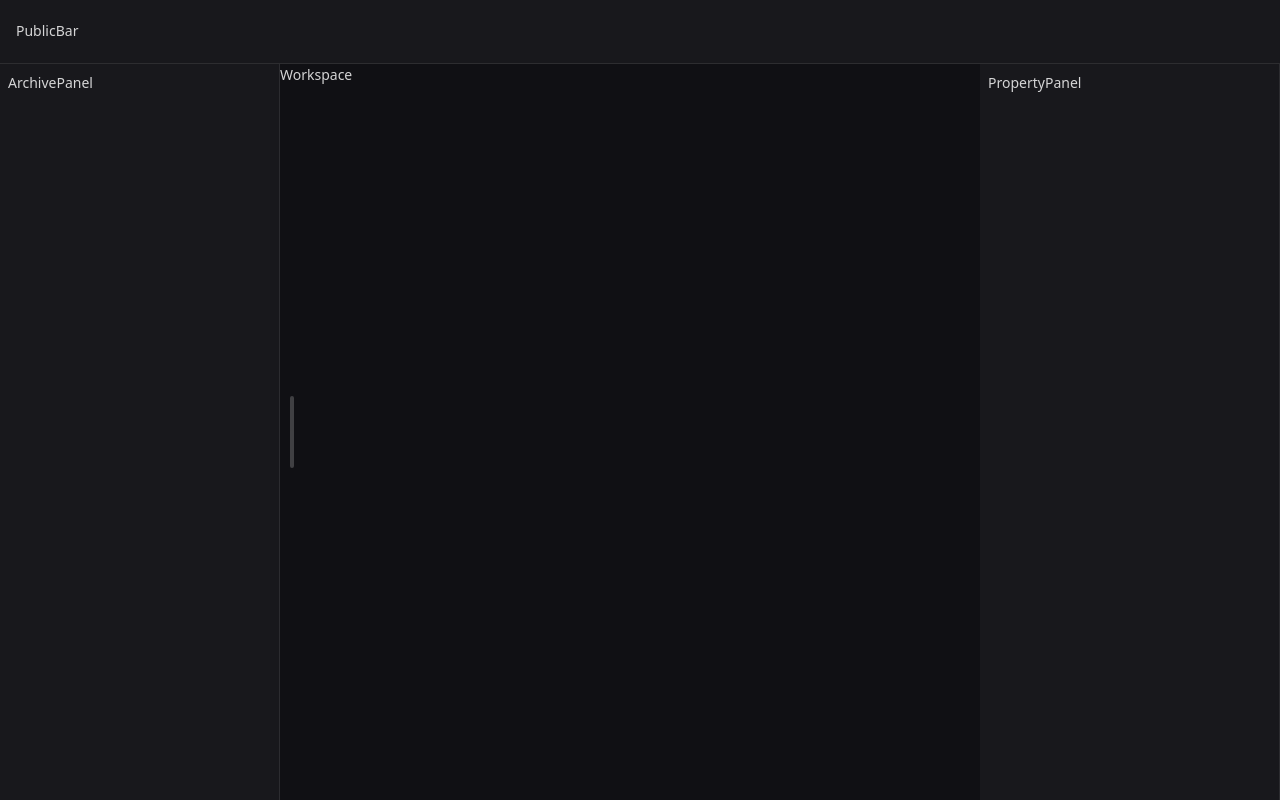
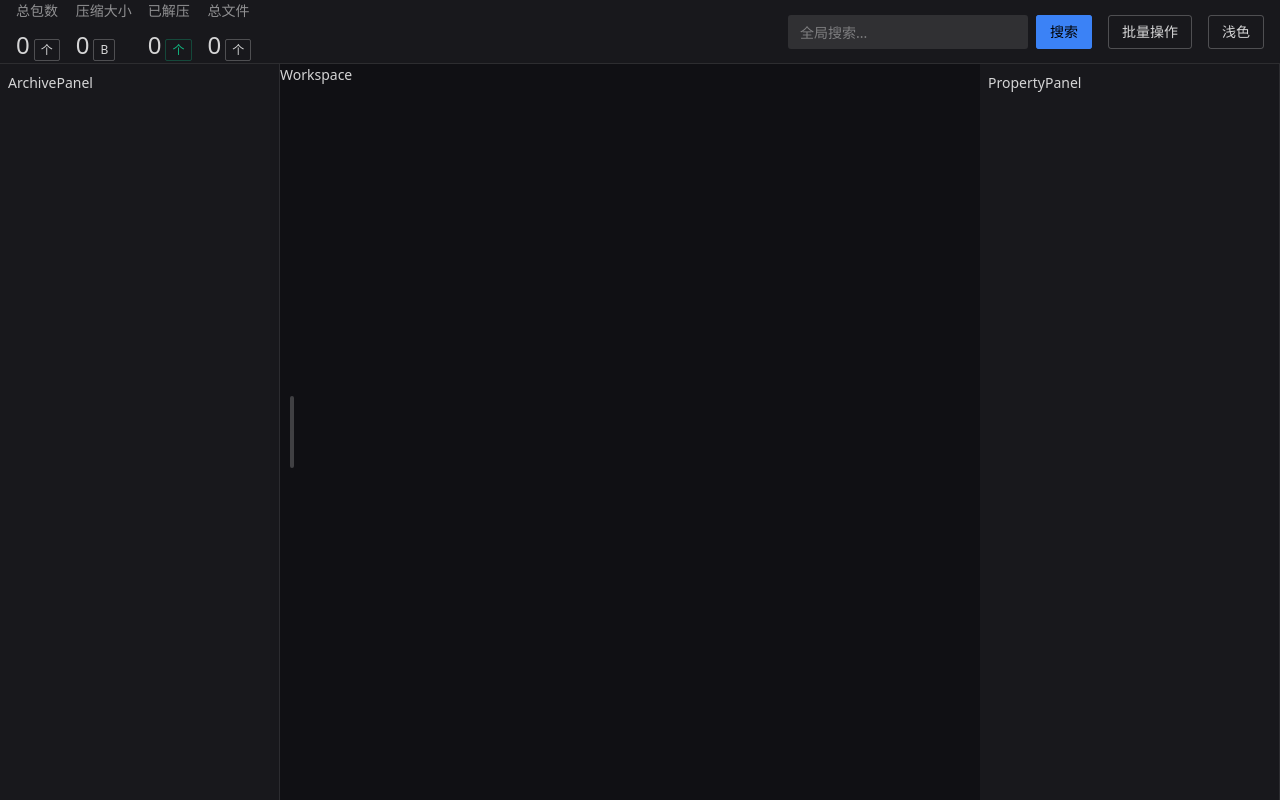
Before and after one commit to taoweidong/Hello-Tauri, a Vue app: page / in a window 1280 px wide. Built offline with nearby package versions, Linux system fonts and the light colour scheme.

Commit message:
feat: implement PublicBar with GlobalStats and GlobalSearch

```diff
--- /dev/null
+++ b/src/components/public-bar/GlobalSearch.vue
@@ -0,0 +1,30 @@
+<script setup lang="ts">
+import { ref } from 'vue'
+import { NInput, NButton, NSpace } from 'naive-ui'
+import { useSearch } from '@/composables/use-search'
+
+const keyword = ref('')
+const { search, searching } = useSearch()
+
+function handleSearch() {
+  if (keyword.value.trim()) {
+    search([], keyword.value.trim())
+  }
+}
+</script>
+
+<template>
+  <NSpace align="center" :size="8">
+    <NInput
+      v-model:value="keyword"
+      type="text"
+      placeholder="全局搜索..."
+      clearable
+      style="width: 240px;"
+      @keyup.enter="handleSearch"
+    />
+    <NButton type="primary" :loading="searching" @click="handleSearch">
+      搜索
+    </NButton>
+  </NSpace>
+</template>
--- /dev/null
+++ b/src/components/public-bar/GlobalStats.vue
@@ -0,0 +1,23 @@
+<script setup lang="ts">
+import { NStatistic, NTag, NSpace } from 'naive-ui'
+import { useArchiveManager } from '@/composables/use-archives'
+
+const { stats } = useArchiveManager()
+</script>
+
+<template>
+  <NSpace :size="16" align="center">
+    <NStatistic label="总包数" :value="stats.totalCount">
+      <template #suffix><NTag size="small">个</NTag></template>
+    </NStatistic>
+    <NStatistic label="压缩大小" :value="stats.totalCompressedSize">
+      <template #suffix><NTag size="small">B</NTag></template>
+    </NStatistic>
+    <NStatistic label="已解压" :value="stats.decompressedCount">
+      <template #suffix><NTag size="small" type="success">个</NTag></template>
+    </NStatistic>
+    <NStatistic label="总文件" :value="stats.totalFiles">
+      <template #suffix><NTag size="small">个</NTag></template>
+    </NStatistic>
+  </NSpace>
+</template>
--- a/src/components/public-bar/PublicBar.vue
+++ b/src/components/public-bar/PublicBar.vue
@@ -1,5 +1,37 @@
+<script setup lang="ts">
+import { NSpace, NButton, NDropdown } from 'naive-ui'
+import { useAppStore } from '@/stores/app'
+import { useArchiveManager } from '@/composables/use-archives'
+import GlobalStats from './GlobalStats.vue'
+import GlobalSearch from './GlobalSearch.vue'
+
+const store = useAppStore()
+const { archives } = useArchiveManager()
+
+const batchOptions = [
+  { label: '一键清空', key: 'clear' },
+  { label: '全部导出', key: 'export' },
+  { label: '批量重新解压', key: 'reDecompress' },
+]
+
+function handleBatch(key: string) {
+  if (key === 'clear') {
+    archives.value = []
+  }
+}
+</script>
+
 <template>
-  <div style="display: flex; align-items: center; height: 100%;">
-    <span>PublicBar</span>
-  </div>
+  <NSpace align="center" justify="space-between" style="height: 100%;">
+    <GlobalStats />
+    <NSpace align="center" :size="16">
+      <GlobalSearch />
+      <NDropdown :options="batchOptions" @select="handleBatch">
+        <NButton>批量操作</NButton>
+      </NDropdown>
+      <NButton @click="store.toggleTheme">
+        {{ store.isDarkTheme ? '浅色' : '深色' }}
+      </NButton>
+    </NSpace>
+  </NSpace>
 </template>
```
